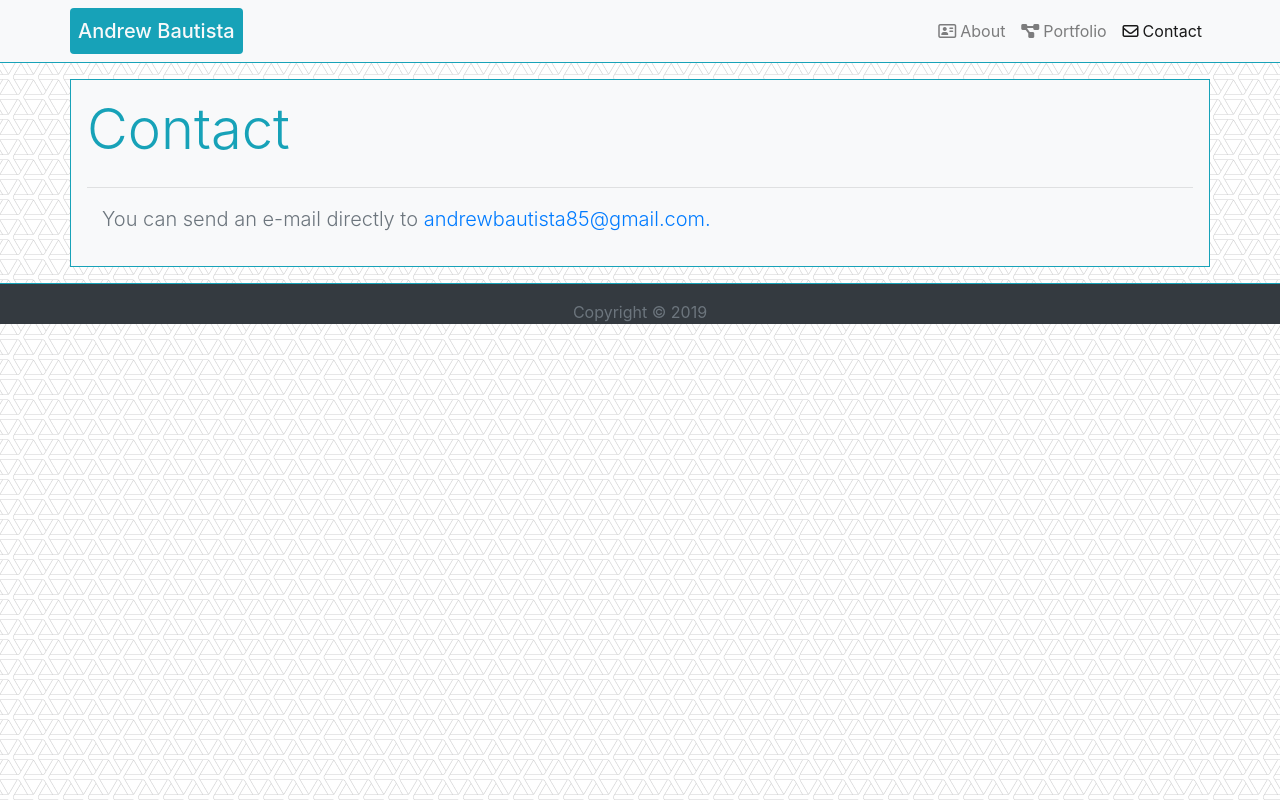
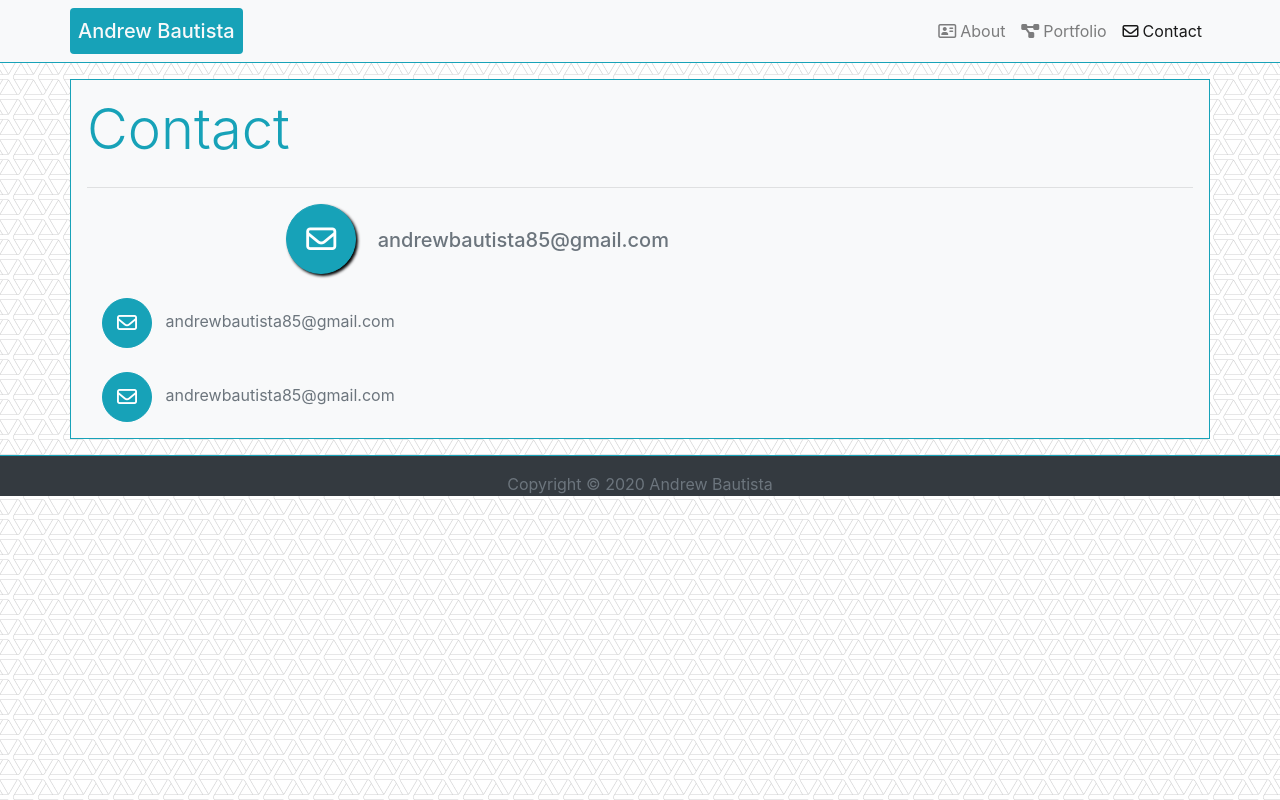
Before and after one commit to WarriorofZarona/React-Portfolio, a React (Create React App) app: page /contact in a window 1280 px wide. Built offline with nearby package versions, Linux system fonts and the light colour scheme.

Commit message:
added styles for contact page, added buttons and fontawesome

```diff
--- a/src/components/Footer.js
+++ b/src/components/Footer.js
@@ -6,7 +6,7 @@ function Footer() {
             <div className="container-fluid h-25">
                 <div className="row">
                     <div className="col-lg-12 bg-dark border-top border-info border-3 text-center text-bottom text-muted pt-3">
-                        Copyright © 2019
+                        Copyright © 2020 Andrew Bautista
         </div>
                 </div>
             </div>
--- a/src/pages/Contact/index.js
+++ b/src/pages/Contact/index.js
@@ -1,11 +1,37 @@
 import React from "react";
+import "./styles.css";
+import RowContainer from "../../components/RowContainer";
+import ColSpacer from "../../components/ColSpacer";
 
 function Contact() {
 
     return (
-        <div className="col-lg-9 text-secondary">
-            <p className="lead">You can send an e-mail directly to <a
-                href="mailto:andrewbautista85@gmail.com">andrewbautista85@gmail.com.</a></p>
+        <div className="container">
+            <RowContainer>
+                <ColSpacer />
+                <ColSpacer />
+                <div className="col-lg-6 text-secondary">
+                    <a href="mailto:andrewbautista85@gmail.com">
+                        <button type="button" className="btn btn-info btn-circle btn-xl float-left"><i className="far fa-envelope"></i></button></a>&nbsp;&nbsp;
+                <h5>&nbsp;&nbsp;&nbsp;&nbsp;andrewbautista85@gmail.com</h5>
+                </div>
+            </RowContainer>
+            <br />
+            <RowContainer>
+                <div className="col-lg-12 text-secondary">
+                    <a href="mailto:andrewbautista85@gmail.com">
+                        <button type="button" className="btn btn-info btn-circle btn-md"><i className="far fa-envelope"></i></button></a>&nbsp;&nbsp;
+              andrewbautista85@gmail.com
+          </div>
+            </RowContainer>
+            <br />
+            <RowContainer>
+                <div className="col-lg-12 text-secondary">
+                    <a href="mailto:andrewbautista85@gmail.com">
+                        <button type="button" className="btn btn-info btn-circle btn-md"><i className="far fa-envelope"></i></button></a>&nbsp;&nbsp;
+            andrewbautista85@gmail.com
+        </div>
+            </RowContainer>
         </div>
     )
 };
--- /dev/null
+++ b/src/pages/Contact/styles.css
@@ -0,0 +1,33 @@
+.xyz {
+    background-size: auto;
+    text-align: center;
+    padding-top: 100px;
+}
+
+.btn-circle.btn-sm {
+    width: 30px;
+    height: 30px;
+    padding: 6px 0px;
+    border-radius: 15px;
+    font-size: 8px;
+    text-align: center;
+}
+
+.btn-circle.btn-md {
+    width: 50px;
+    height: 50px;
+    padding: 7px 10px;
+    border-radius: 25px;
+    font-size: 20px;
+    text-align: center;
+}
+
+.btn-circle.btn-xl {
+    width: 70px;
+    height: 70px;
+    padding: 10px 16px;
+    border-radius: 35px;
+    font-size: 30px;
+    text-align: center;
+    box-shadow: 2px 2px 3px #000000;
+}
```
